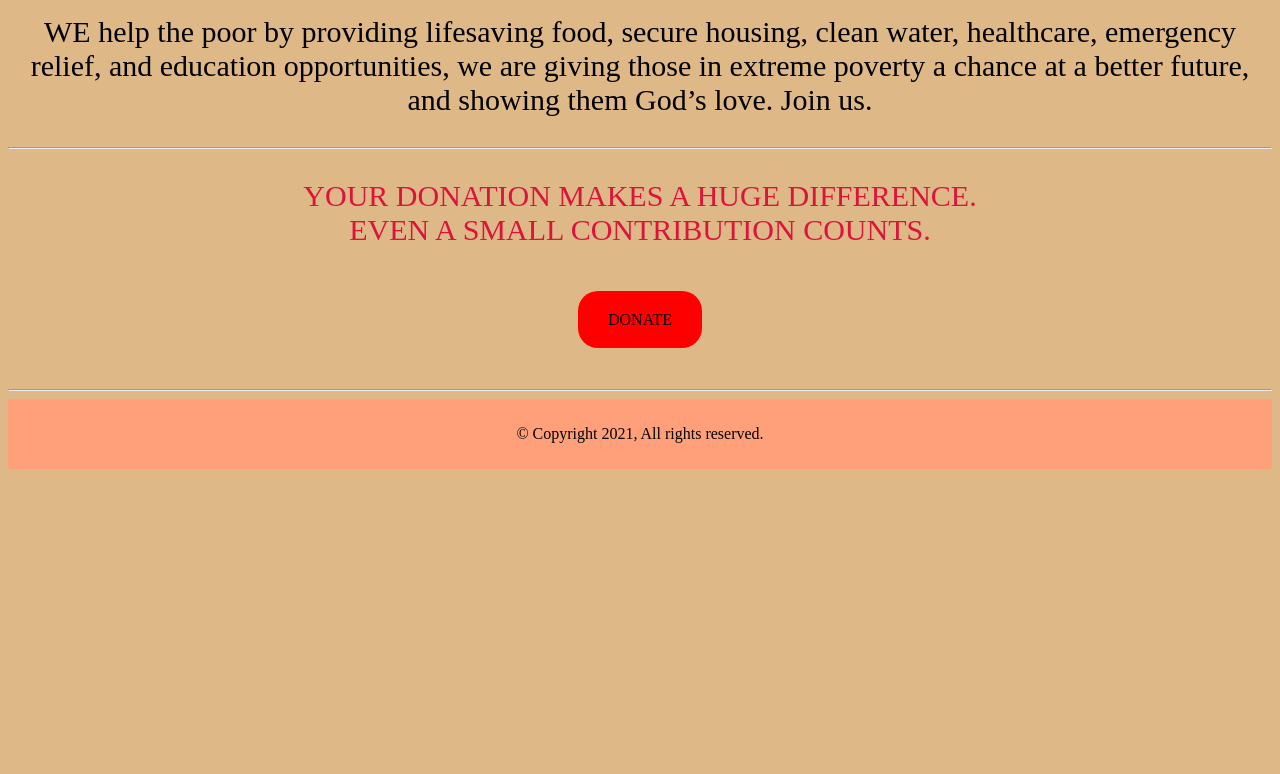
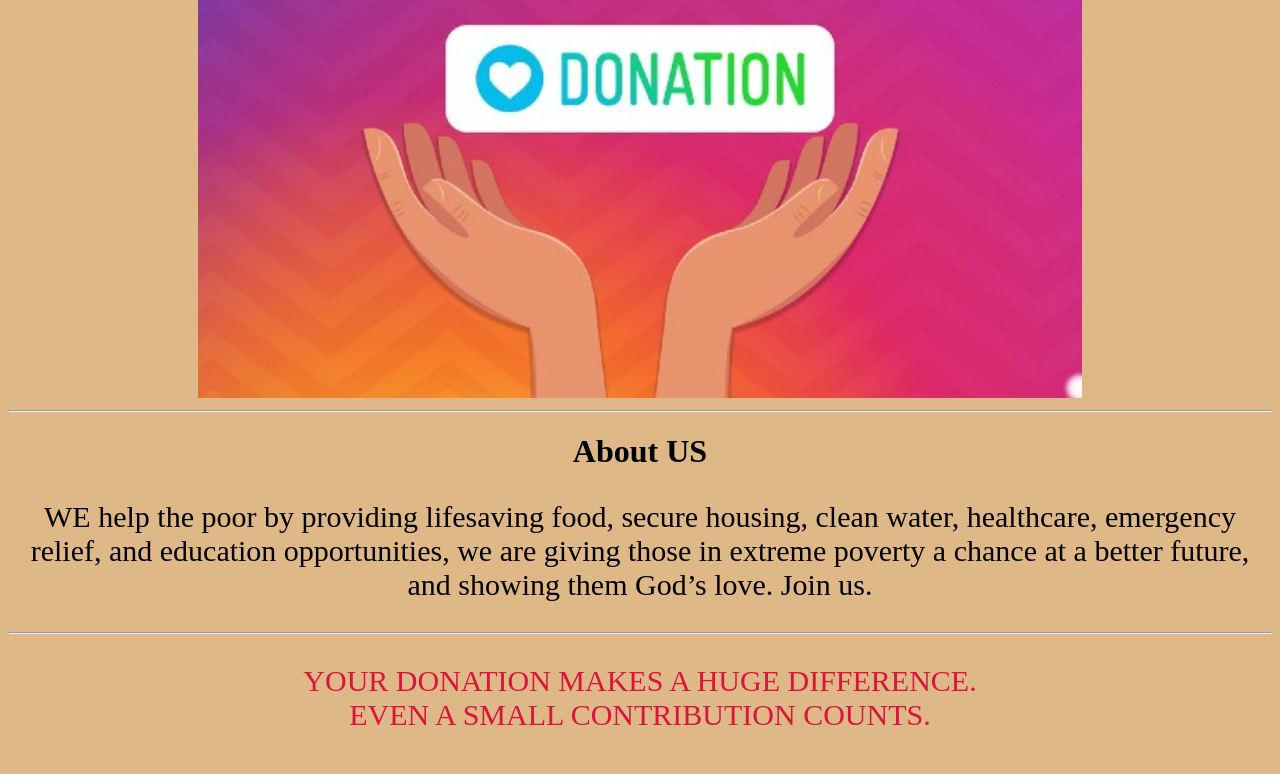
Before and after one commit to ashishjaiswal45/Donation-website, a plain HTML site: page index.html in a window 1280 px wide. Shown: the part 326-1100 px from the top of the page. Before the commit the page ends 803 px from the top, so only its background shows below. Drawn offline with Linux system fonts and the light colour scheme; the site is published under a folder, as on GitHub Pages, so addresses that start at the root find nothing.

Commit message:
Update index.html

```diff
--- a/index.html
+++ b/index.html
@@ -70,7 +70,7 @@ font-size:30px;
 <br>
 <br>
 <center>
-<img src="/donation.jpg" width="70%" alt="image">
+<img src="donation.jpg" width="70%" alt="image">
 </center>
 <hr>
 <div id="aboutus">
```
